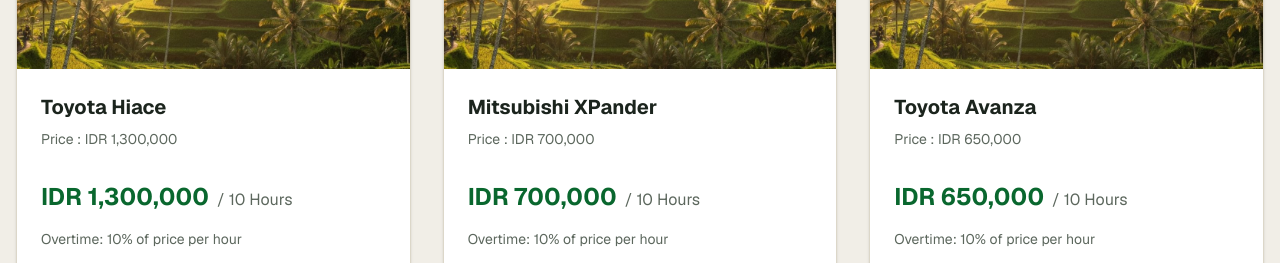
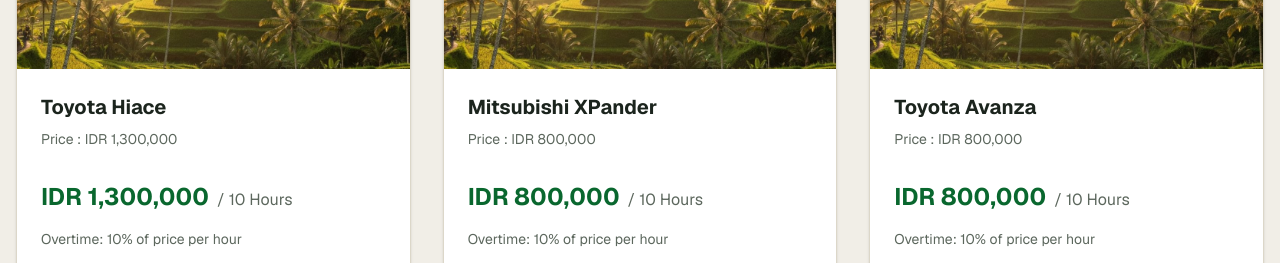
Before and after one commit to kukimsan727-pixel/Fernandobalitour, a Next.js app: page / in a window 1280 px wide. Shown: the part 4360-4623 px from the top of the page. Built offline with nearby package versions, Linux system fonts and the light colour scheme; no server answers.

Commit message:
feat: update rental prices for Mitsubishi XPander and Toyota Avanza
Updated prices to reflect new rates

```diff
--- a/components/car-rental-section.tsx
+++ b/components/car-rental-section.tsx
@@ -16,7 +16,7 @@ const cars = [
   },
   {
     name: "Mitsubishi XPander",
-    price: "IDR 700,000",
+    price: "IDR 800,000",
     duration: "10 Hours",
     overtime: "10% of price per hour",
     description: "Brand-new minivan with air conditioning",
@@ -26,7 +26,7 @@ const cars = [
   },
   {
     name: "Toyota Avanza",
-    price: "IDR 650,000",
+    price: "IDR 800,000",
     duration: "10 Hours",
     overtime: "10% of price per hour",
     description: "Brand-new minivan with air conditioning",
```
